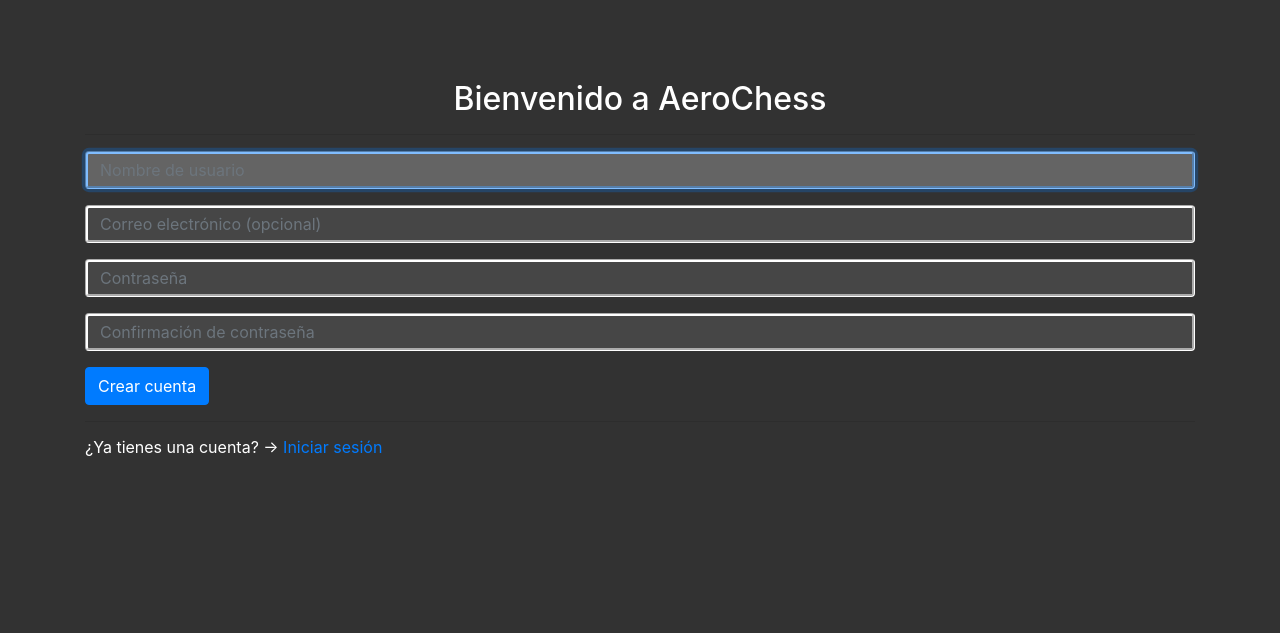
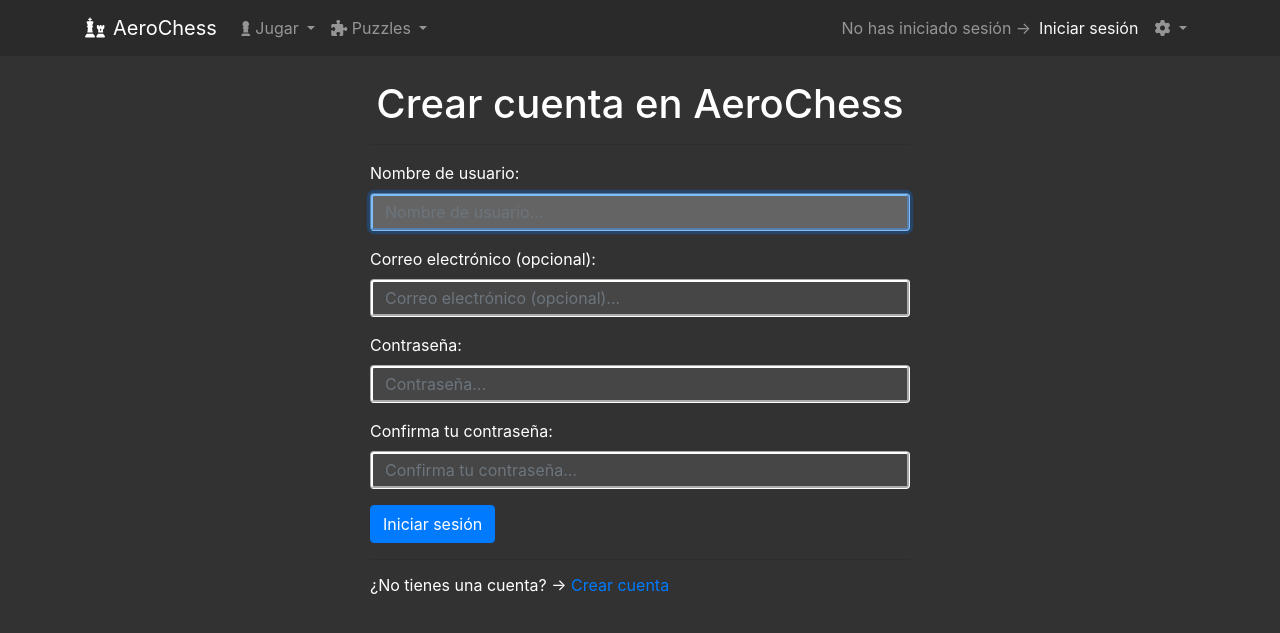
Before and after one commit to spalmeiro/AeroChess, a Django app: page /accounts/signup/ in a window 1280 px wide. Shown: the top 633 px of the page. Run offline with Django 3.2, Linux system fonts and the light colour scheme; some libraries are stand-ins or nearby versions.

Commit message:
Update signup.html

```diff
--- a/templates/registration/signup.html
+++ b/templates/registration/signup.html
@@ -4,47 +4,57 @@
 
 {% block body %}
 
-    <main>
+    <!-- Barra de navegación -->
+    {% include "includes/navbar.html" %}
 
-        <div class="container">
+    <main class="index-main h-100">
+        <div class="container h-100">
+            <div class="row h-100 justify-content-center align-items-center">
+                <div class="col-10 col-md-8 col-lg-6">
 
-            <h2 class="text-center">Bienvenido a AeroChess</h2>
-            <hr>
-
-            <form class="form-signup" method="post">
+                    <form class="form" method="post">
 
                         <!-- Esto proporciona protección contra Cross Site Request Forgeries -->
                         {% csrf_token %}
 
+                        <h1 class="text-center">Crear cuenta en AeroChess</h1>
+                        <hr>
+
+                        <!-- Introducir usuario -->
                         <div class="form-group">
-                    <label class="sr-only" for="username">Nombre de usuario:</label>
-                    <input class="form-control" type="text" name="username" id="username" placeholder="Nombre de usuario" required autofocus>
+                            <label for="username">Nombre de usuario:</label>
+                            <input class="form-control" type="text" name="username" id="username" placeholder="Nombre de usuario..." required autofocus>
                         </div>
 
+                        <!-- Introducir correo electrónico (opcional) -->
                         <div class="form-group">
-                    <label class="sr-only" for="email">Correo electrónico (opcional):</label>
-                    <input class="form-control" type="email" name="email" id="email" placeholder="Correo electrónico (opcional)">
+                            <label for="email">Correo electrónico (opcional):</label>
+                            <input class="form-control" type="email" name="email" id="email" placeholder="Correo electrónico (opcional)...">
                         </div>
 
+                        <!-- Introducir contraseña -->
                         <div class="form-group">
-                    <label class="sr-only" for="password">Contraseña:</label>
-                    <input class="form-control" type="password" name="password1" id="password"  placeholder="Contraseña" required>
+                            <label for="password">Contraseña:</label>
+                            <input class="form-control" type="password" name="password1" id="password" placeholder="Contraseña..." required>
                         </div>
 
+                        <!-- Confirmar contraseña -->
                         <div class="form-group">
-                    <label class="sr-only" for="password">Confirmación de contraseña:</label>
-                    <input class="form-control" type="password" name="password2" id="password"  placeholder="Confirmación de contraseña" required>
+                            <label for="password">Confirma tu contraseña:</label>
+                            <input class="form-control" type="password" name="password2" id="password" placeholder="Confirma tu contraseña..." required>
                         </div>
 
-                <button type="submit" class="btn btn-primary">Crear cuenta</button>
+                        <!-- Enviar -->
+                        <button type="submit" class="btn btn-primary">Iniciar sesión</button>
+
+                        <hr>
+                        <h6 class="font-weight-normal">¿No tienes una cuenta? &rarr; <a href="/accounts/signup">Crear cuenta</a></h6>
 
                     </form>
 
-            <hr>
-            <h6 class="font-weight-normal">¿Ya tienes una cuenta? &rarr; <a href="/accounts/login">Iniciar sesión</a></h6>
-
                 </div>
-
+            </div>
+        </div>
     </main>
 
 {% endblock %}
```
Lines whose indentation alone changed are shown as unchanged.
